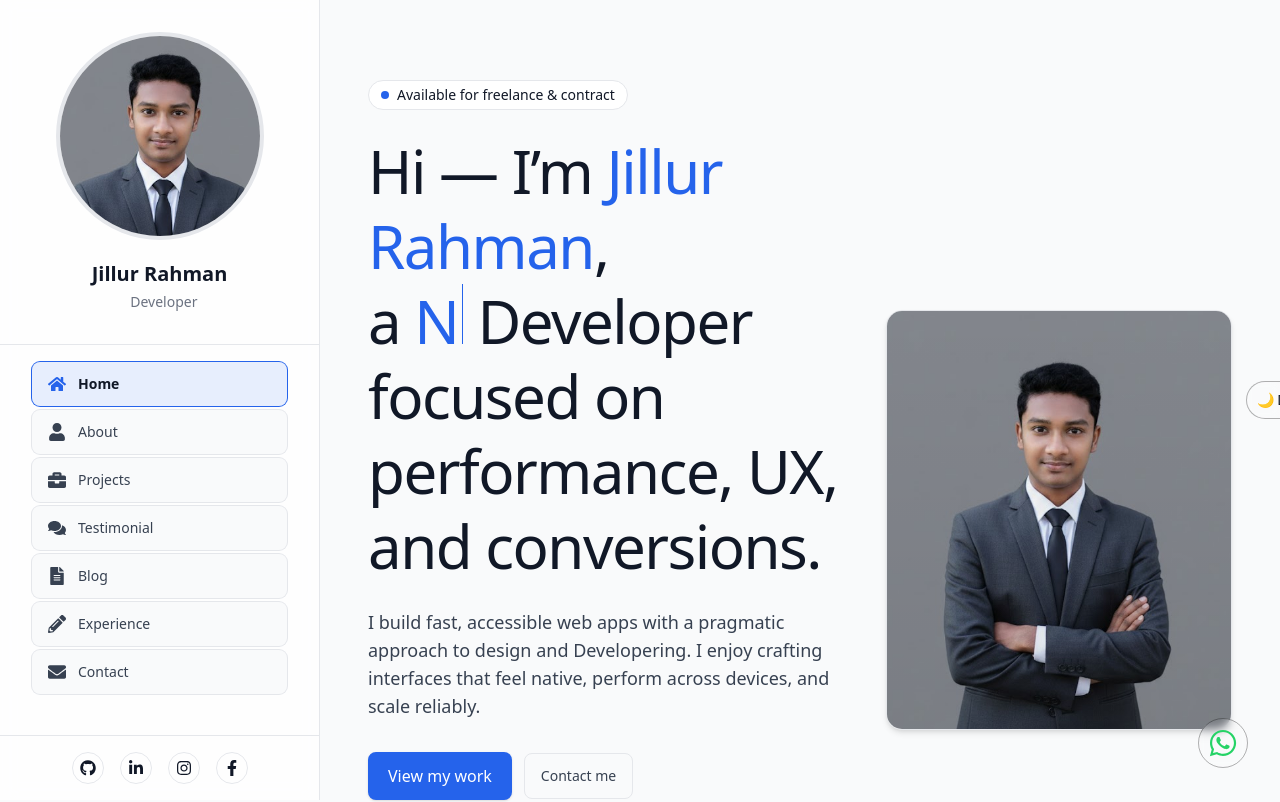
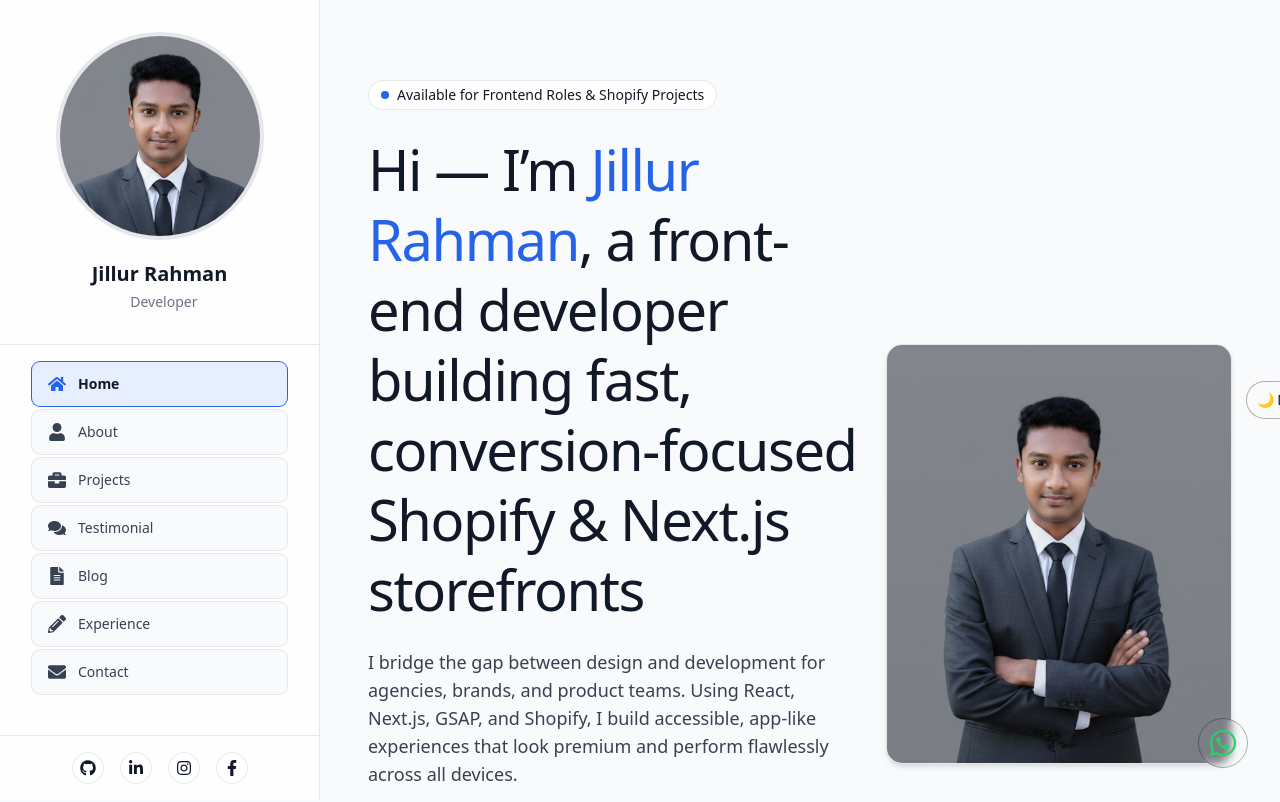
Before and after one commit to jisan5620jk/jillur_rahman, a Next.js app: page / in a window 1280 px wide. Shown: the top 802 px of the page. Built offline with nearby package versions, Linux system fonts and the light colour scheme.

Commit message:
Update Hero content

```diff
--- a/app/components/Hero.tsx
+++ b/app/components/Hero.tsx
@@ -65,30 +65,28 @@
       id="home"
       aria-label="Hero"
     >
-      <div className="max-w-6xl mx-auto grid gap-6 2xl:gap-10 lg:grid-cols-12 items-center">
+      <div className="max-w-[1200px] mx-auto grid gap-6 2xl:gap-10 lg:grid-cols-12 items-center">
         {/* Left / Content */}
         <div className="lg:col-span-7">
           <p className="hero-badge inline-flex items-center gap-2 rounded-full bg-[var(--color-surface)] border border-[var(--color-border)] px-3 py-1 text-sm font-medium text-[var(--color-heading)]">
             <span className="h-2 w-2 rounded-full bg-[var(--color-primary)] inline-block" />
-            Available for freelance & contract
+            Available for Frontend Roles & Shopify Projects
           </p>
 
-          <h1 className="hero-title mt-6 text-4xl sm:text-5xl lg:text-6xl font-[var(--font-poppins)] leading-tight tracking-tight text-[var(--color-heading)]">
+          <h1 className="hero-title mt-6 text-4xl sm:text-5xl lg:text-6xl xl:text-[56px] font-[var(--font-poppins)] leading-tight tracking-tight text-[var(--color-heading)]">
             Hi — I’m{" "}
-            <span className="text-[var(--color-primary)]">Jillur Rahman</span>,
-            <br />a{" "}
-            <TypingText
-              words={["Front-End", "ReactJS", "Next.js", "Shopify"]}
-              className="text-[var(--color-primary)]"
-            />{" "}
-            Developer
-            <br /> focused on performance, UX, and conversions.
+            <span className="text-[var(--color-primary)] font-medium">
+              Jillur Rahman
+            </span>
+            , a front-end developer building fast, conversion-focused Shopify
+            & Next.js storefronts
           </h1>
 
-          <p className="hero-desc mt-6 text-lg max-w-2xl font- text-[var(--color-text)] text-[var(--color-text)]">
-            I build fast, accessible web apps with a pragmatic approach to
-            design and Developering. I enjoy crafting interfaces that feel
-            native, perform across devices, and scale reliably.
+          <p className="hero-desc mt-6 text-lg max-w-2xl text-[var(--color-text)]">
+            I bridge the gap between design and development for agencies,
+            brands, and product teams. Using React, Next.js, GSAP, and Shopify,
+            I build accessible, app-like experiences that look premium and
+            perform flawlessly across all devices.
           </p>
 
           <div className="hero-ctas mt-8 flex flex-wrap gap-3 items-center">
@@ -103,10 +101,9 @@
               onClick={handleContact}
               className="inline-flex items-center justify-center rounded-lg px-4 py-3 bg-transparent border border-[var(--color-border)] text-sm font-medium text-[var(--color-text)] hover:bg-slate-50 dark:hover:bg-slate-800/60 focus:outline-none"
             >
-              Contact me
+              Let’s work together
             </button>
           </div>
-
           {/* Tech badges */}
           <div className="hero-tech mt-8 flex flex-wrap items-center gap-3">
             {[
```
